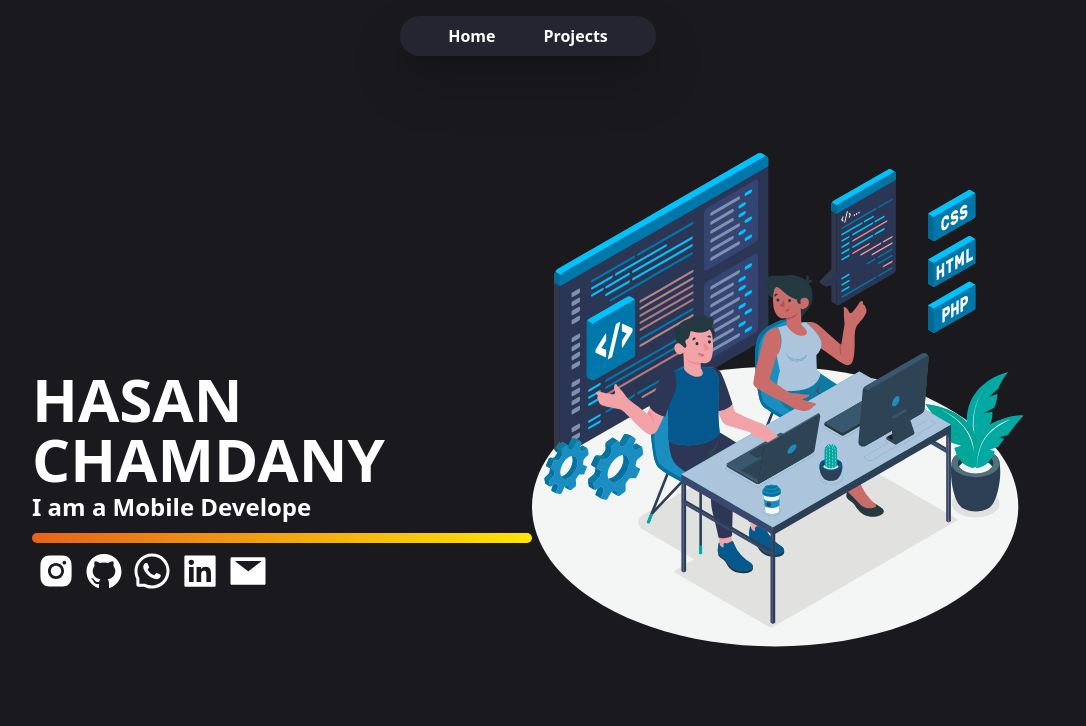
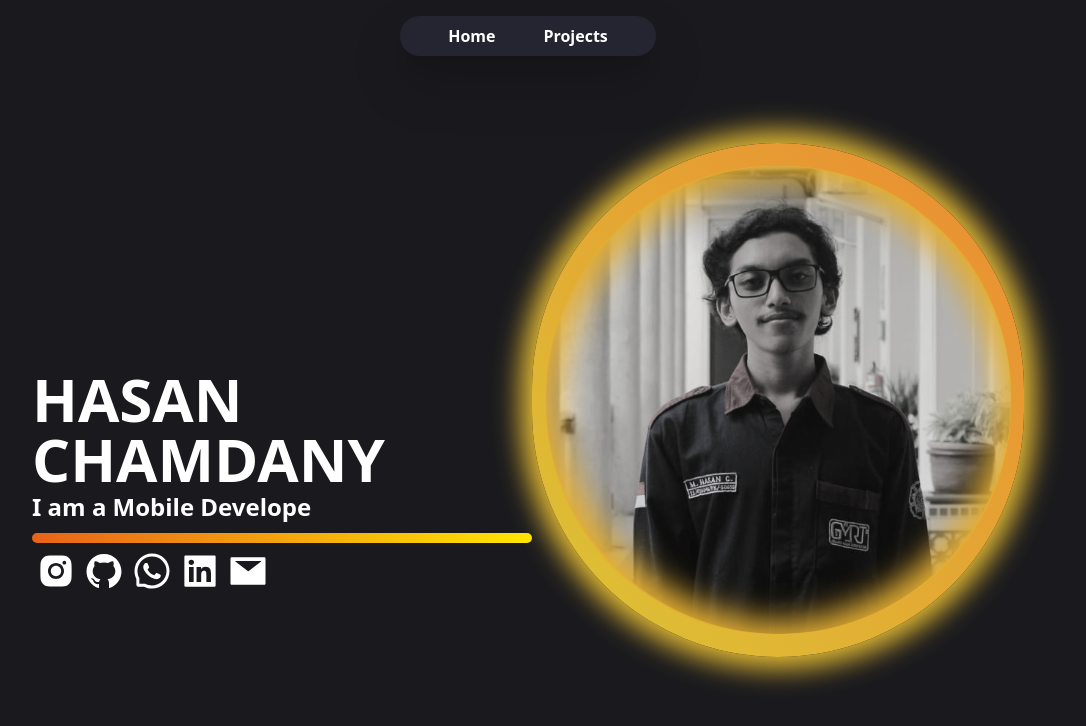
Before and after one commit to hasanchamdany/hasanchamdany.github.io, a Next.js app: page / in a window 1280 px wide. Shown: the top 726 px of the page, without its empty margins (112-1198 px from the left). Built offline with nearby package versions, Linux system fonts and the light colour scheme.

Commit message:
feat(asset): change photo

```diff
--- a/src/pages/index.js
+++ b/src/pages/index.js
@@ -16,13 +16,12 @@ import {
 } from "react-icons/ai";
 import Carousel from "./../components/Carousel/Carousel.jsx";
 
-
-
-import vector1 from "./../../public/images/vector-1.svg";
+import photo from "./../../public/images/photo.svg";
 import dummy from "./../../public/images/dummy.png";
 import HumanVector from "./../../public/images/human-vector.png";
 
 const inter = Inter({ subsets: ["latin"] });
+
 
 export default function Home() {
   return (
@@ -32,10 +31,9 @@ export default function Home() {
         <div className="bg-dark-base  w-full h-screen">
           {/* <h1>test woe</h1> */}
           <div className="md:flex flex-row justify-between mx-36 items-center h-screen block">
-
-            <div className=" text-white font-bold block">
+            <div className="  text-white flex flex-col font-bold ">
               <div
-                className="md:mt-40 mt-10 md:text-6xl text-3xl"
+                className="md:mt-40 mt-10 md:text-6xl text-3xl justify-start"
                 data-aos="fade-right"
               >
                 <h1 data-aos="fade-right">HASAN</h1>
@@ -81,15 +79,26 @@ export default function Home() {
               </div>
             </div>
             <div
-              data-aos="fade"
-              className=" max-w-[583.67px]"
+              className="flex justify-center items-center"
+              style={{
+                width: "523px",
+                height: "514px",
+                borderRadius: "267px",
+                background: "linear-gradient(226deg, #EB8B32 0%, #DCC535 100%)",
+                boxShadow: "0px 0px 26.2px 12px #E0B835",
+              }}
             >
               <Image
-                src={vector1}
+                src={photo}
                 alt="vector frontend"
-                width={583.67}
-                height={585.35}
-                layout={"responsive"}
+                width={465}
+                height={465}
+                className="circularImage"
+                style={{
+                  borderRadius: "228px",
+                  boxShadow: "0px 0px 30px 12px #E2AE34 inset",
+                }}
+                // layout={"responsive"}
               />
             </div>
           </div>
--- a/src/styles/Home.module.css
+++ b/src/styles/Home.module.css
@@ -276,3 +276,8 @@
     transform: rotate(0deg);
   }
 }
+
+.circularImage {
+  borderRadius: '50%';
+  boxShadow: '0px 0px 30px 12px #E2AE34 inset';
+}
```
Also changed, not shown: public/images/photo.svg.
